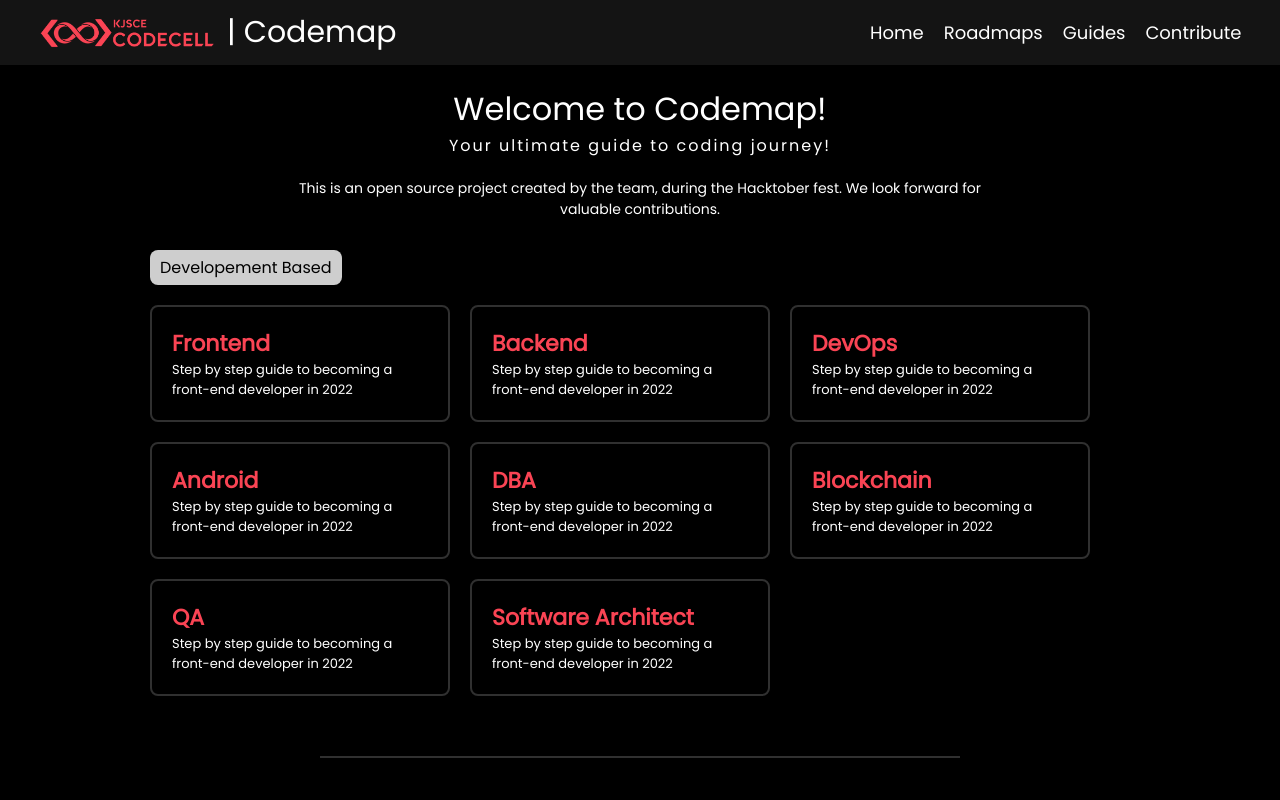
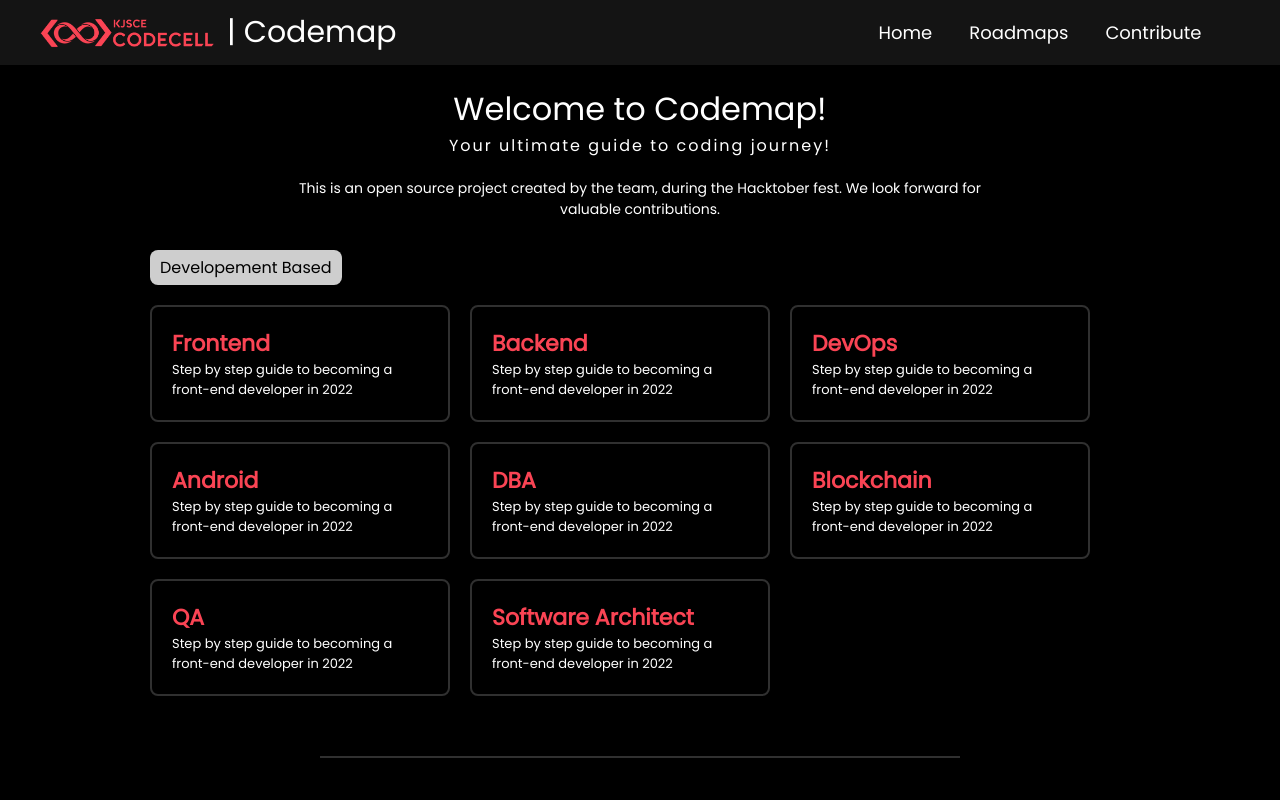
Before and after one commit to kjsce-codecell/CodeMap, a plain HTML site: page index.html in a window 1280 px wide. Shown: the top 800 px of the page. Drawn offline with Linux system fonts and the light colour scheme.

Commit message:
changes in navbar

```diff
--- a/index.html
+++ b/index.html
@@ -24,7 +24,7 @@
         <div class="nav-links">
             <li><a href="#">Home</a></li>
             <li><a href="#">Roadmaps</a></li>
-            <li><a href="#">Guides</a></li>
+            <!-- <li><a href="#">Guides</a></li> -->
             <li><a target="_blank" href="https://github.com/kjsce-codecell">Contribute</a></li>
         </div>
         <div class="nav-lines">
```
Also changed, not shown: pages/frontend/frontend.html (+1 -1 lines).
